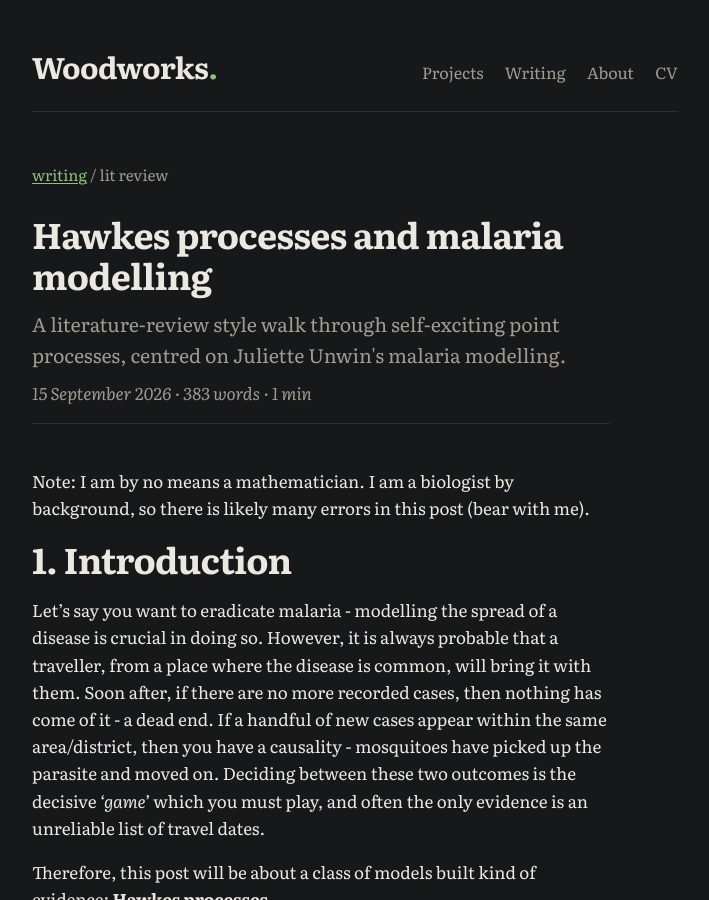
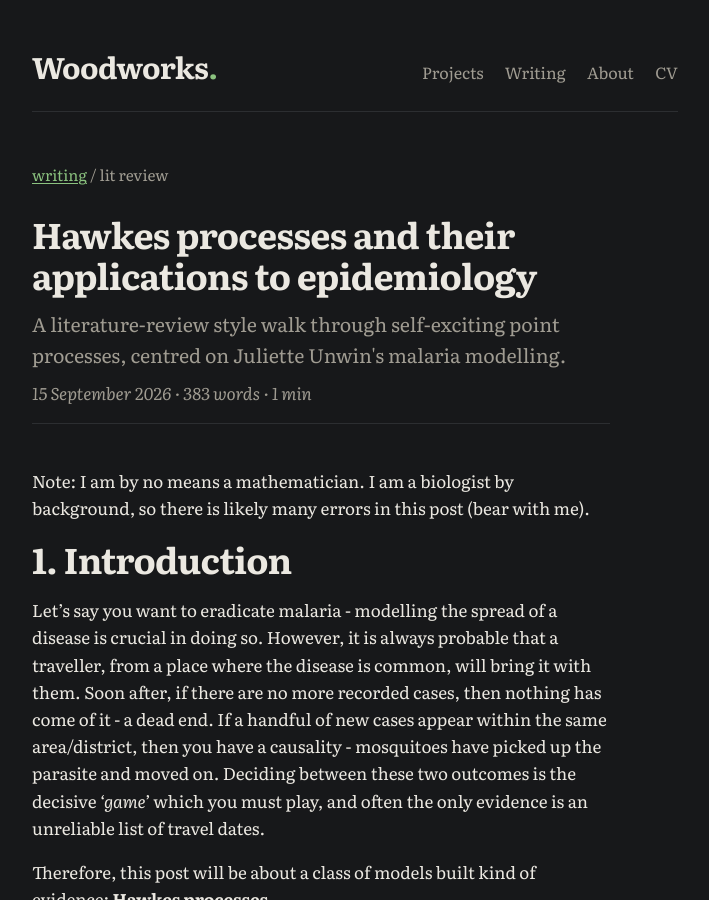
Before and after one commit to timj-wood/timj-wood.github.io, a Jekyll site: the page built from _posts/2026-09-15-hawkes-processes.md, in a window 1280 px wide and 900 px high. Shown: the whole window, without its empty margins (285-994 px from the left). Built offline with Jekyll 4.4.1, drawn with Linux system fonts in a browser that asks for light colours.

Commit message:
Update 2026-09-15-hawkes-processes.md

```diff
--- a/_posts/2026-09-15-hawkes-processes.md
+++ b/_posts/2026-09-15-hawkes-processes.md
@@ -1,5 +1,5 @@
 ---
-title: Hawkes processes and malaria modelling
+title: Hawkes processes and their applications to epidemiology
 summary: A literature-review style walk through self-exciting point processes, centred on Juliette Unwin's malaria modelling.
 category: lit review
 math: true
```
